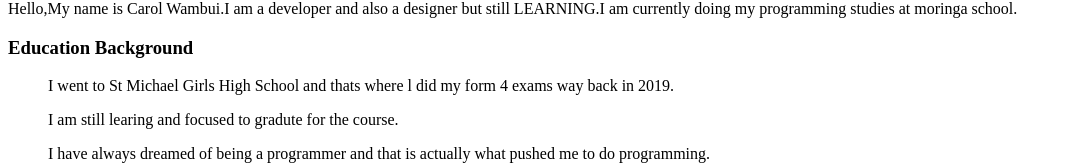
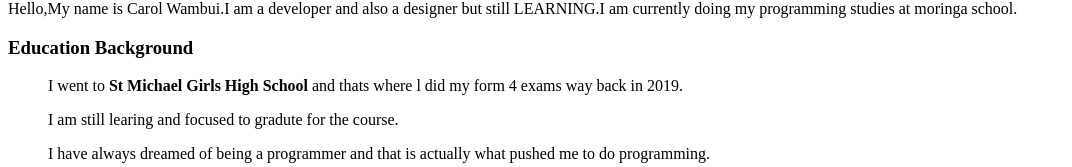
Before and after one commit to carol-wambui/MY-PORTFOLIO, a plain HTML site: page aboutme.html in a window 1280 px wide. Shown: the part 114-281 px from the top of the page, without its empty margins (0-1072 px from the left). Drawn offline with Linux system fonts and the light colour scheme.

Commit message:
add strong to paragraph

```diff
--- a/aboutme.html
+++ b/aboutme.html
@@ -13,7 +13,7 @@
      <h3>Education Background</h3>
      <p>
          <ol>
-     <p>I went to St Michael Girls High School and thats where l did my form 4 exams way back in 2019.</p>
+     <p>I went to <strong>St Michael Girls High School</strong>  and thats where l did my form 4 exams way back in 2019.</p>
      <p>I am still learing and focused to gradute for the course.</p>
      <p>I have always dreamed of being a programmer and that is actually what pushed me to do programming.</p>
      </ol>
```
